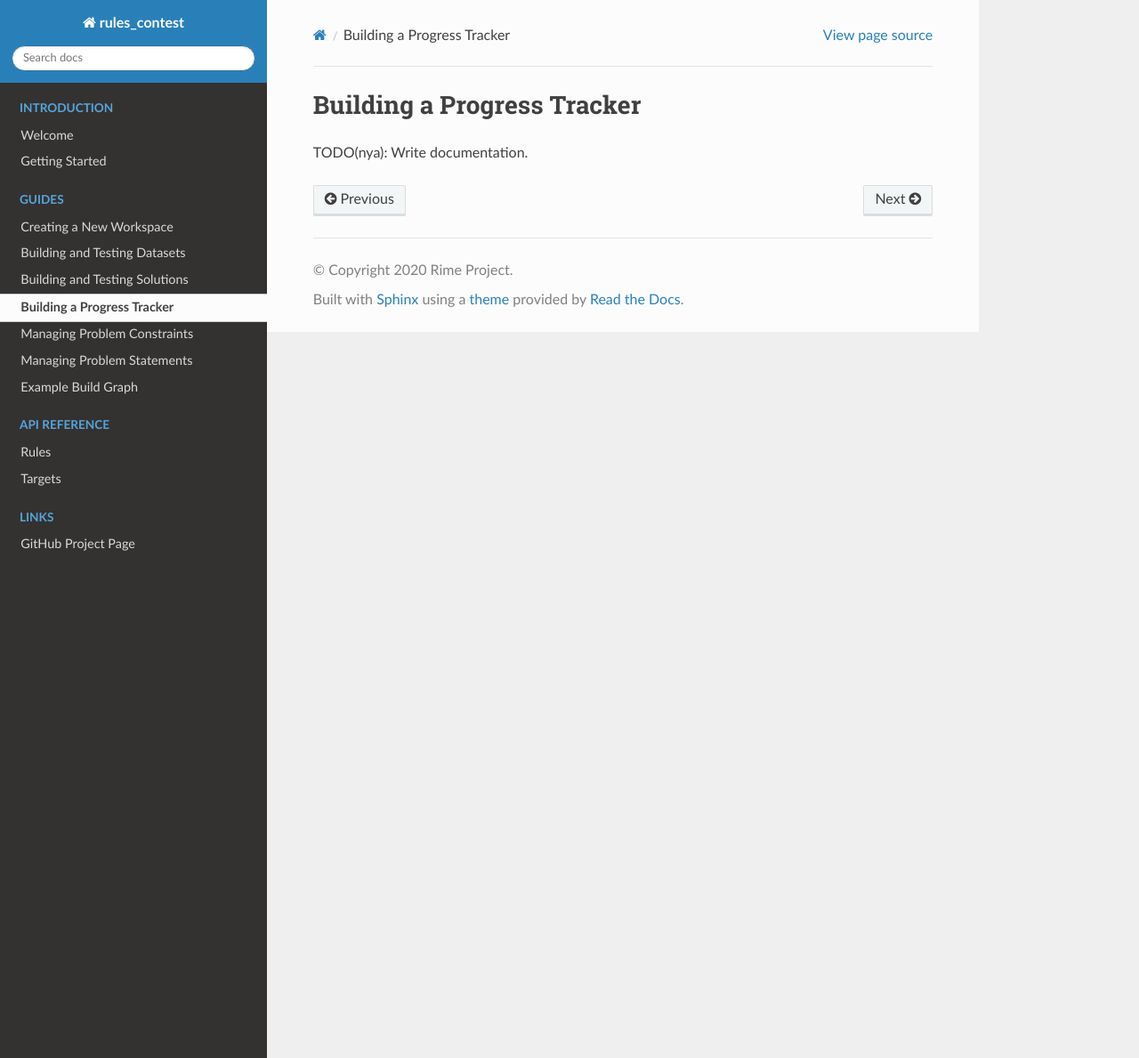
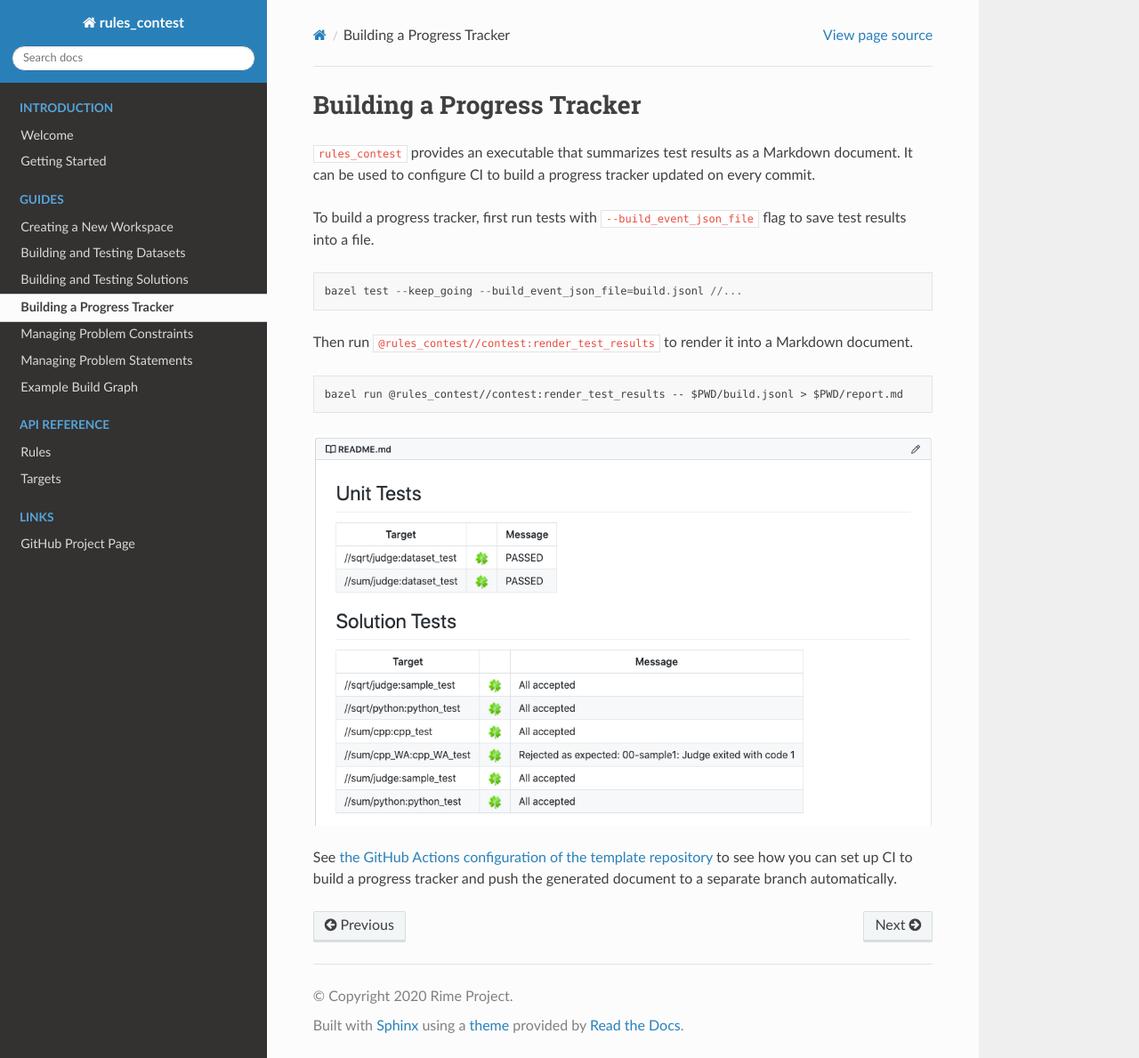
Before and after one commit to nya3jp/rules_contest, a Sphinx documentation site: the page built from docs/guide/tracker.md, in a window 1280 px wide and 1189 px high. Shown: the whole window at 89% size. Built offline with Sphinx 7.4.7 and the Read the Docs theme 2.0.0, drawn with Linux system fonts in a browser that asks for light colours.

Commit message:
docs: Add documentation of the progress tracker (#3)

````diff
--- a/docs/guide/tracker.md
+++ b/docs/guide/tracker.md
@@ -1,3 +1,27 @@
 # Building a Progress Tracker
 
-TODO(nya): Write documentation.
+`rules_contest` provides an executable that summarizes test results as a
+Markdown document. It can be used to configure CI to build a progress tracker
+updated on every commit.
+
+To build a progress tracker, first run tests with `--build_event_json_file` flag
+to save test results into a file.
+
+```
+bazel test --keep_going --build_event_json_file=build.jsonl //...
+```
+
+Then run `@rules_contest//contest:render_test_results` to render it into
+a Markdown document.
+
+```
+bazel run @rules_contest//contest:render_test_results -- $PWD/build.jsonl > $PWD/report.md
+```
+
+![Tracker document example](../images/tracker.png)
+
+See [the GitHub Actions configuration of the template repository] to see how
+you can set up CI to build a progress tracker and push the generated document
+to a separate branch automatically.
+
+[the GitHub Actions configuration of the template repository]: https://github.com/nya3jp/contest_template/blob/master/.github/workflows/test.yml
````
Also changed, not shown: docs/reference/targets.md (+26 -0 lines), docs/images/tracker.png (added).
